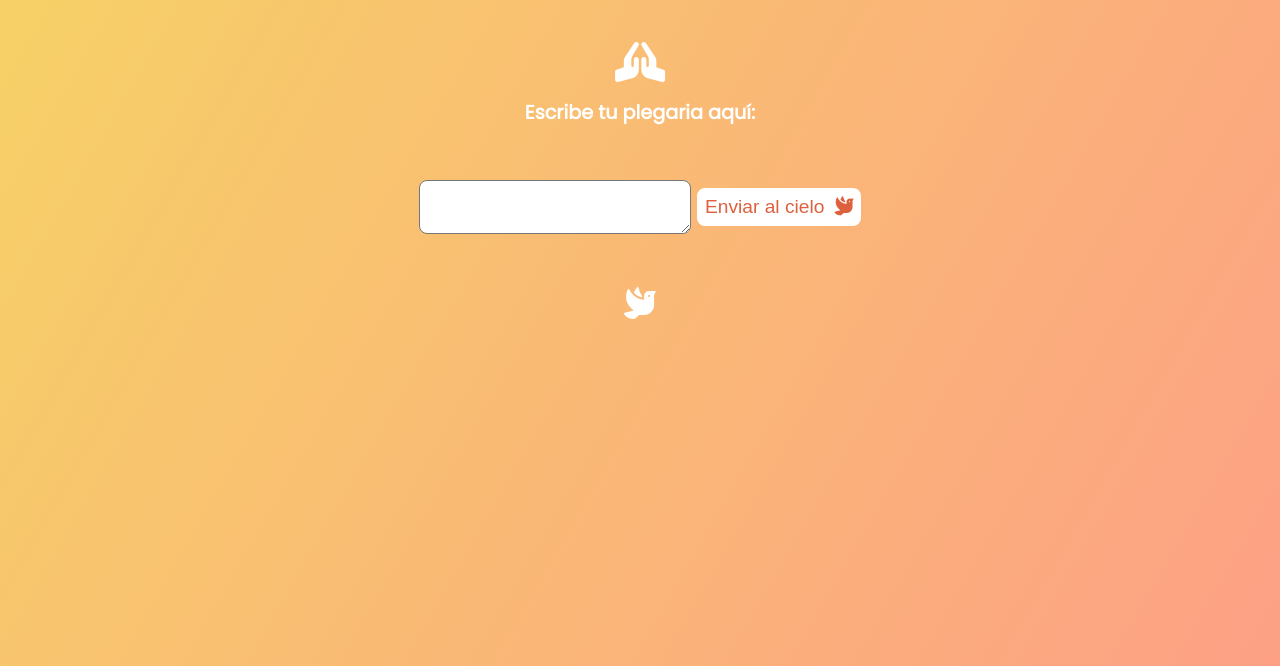
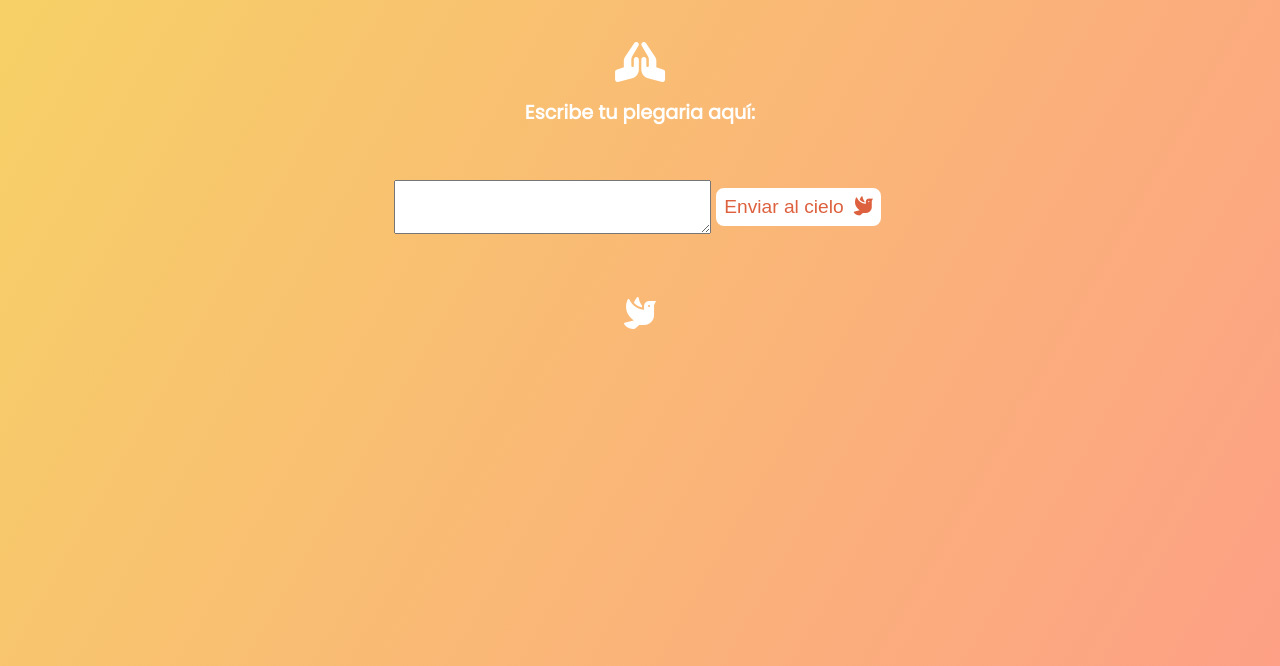
Before and after one commit to gmzi/pideloheermano, a plain HTML site: page index.html in a window 1280 px wide. Shown: the part 134-800 px from the top of the page. Drawn offline with Linux system fonts and the light colour scheme.

Commit message:
textarea styling

```diff
--- a/style.css
+++ b/style.css
@@ -73,14 +73,19 @@ form {
 100% {opacity:1;}
 }
 
-textarea,
 button {
-  margin: 0 3px;
+  margin: 0 5px;
   padding: 0.3rem 0.3rem;
   font-size: calc(0.8rem + 0.5vw);
   background: white;
   border-radius: 0.5rem;
   display: flex;
+
+  color: #dd613f;
+  background: white;
+  cursor: pointer;
+  transition: all 0.3s ease;
+  border: solid white;
 }
 
 #button-inner-text {
@@ -89,16 +94,10 @@ button {
 
 textarea {
   font-family: "Poppins", sans-serif;
-  font-size: calc(0.5rem + 0.5vw);
+  font-size: calc(0.3rem + 1vw);
+  text-align: center;
 }
 
-button {
-  color: #dd613f;
-  background: white;
-  cursor: pointer;
-  transition: all 0.3s ease;
-  border: solid white;
-}
 
 button:hover {
   background: #d88771;
@@ -134,5 +133,5 @@ button:hover {
 
 .palabras-quedan-container i {
   font-size: 2rem;
-  margin: 0;
+  margin: 10px;
 }
```
